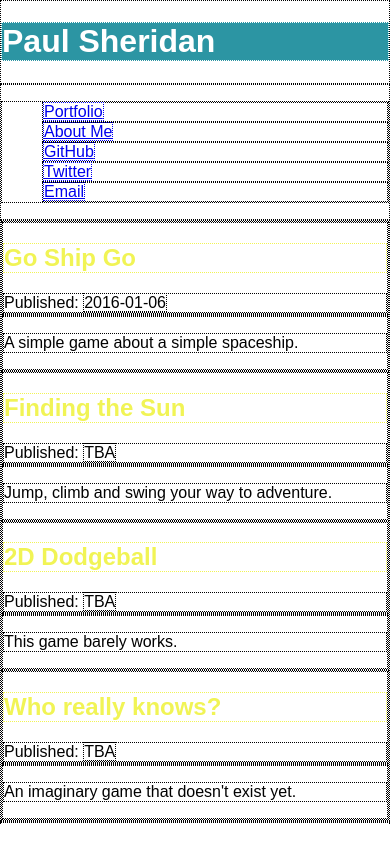
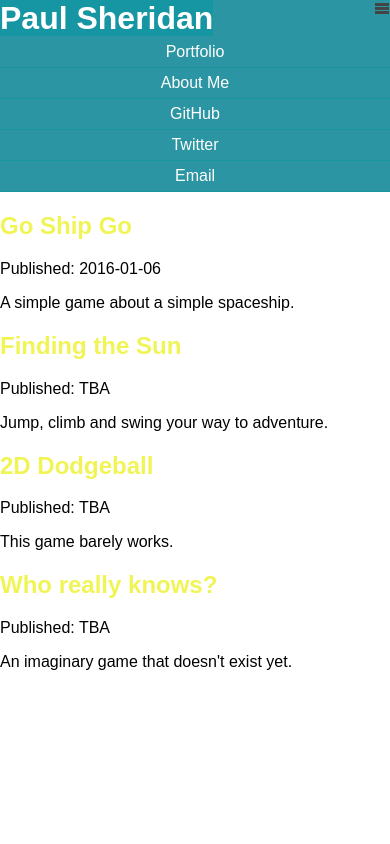
Before and after one commit to paulsheridan/portfolio, a plain HTML site: page index.html in a window 390 px wide. Drawn offline with nearby package versions, Linux system fonts and the light colour scheme.

Commit message:
hamburger moved to top level

```diff
--- a/index.html
+++ b/index.html
@@ -2,13 +2,15 @@
 <html>
   <head>
     <meta charset="utf-8">
+    <meta name="viewport" content="width=device-width", initial-scale="1">
     <title>My Portfolio</title>
     <link rel="stylesheet" href="styles/style.css">
     <link rel="stylesheet" href="vendor/normalize.css">
   </head>
   <body>
-    <header>
+    <header class="header-content">
       <h1>Paul Sheridan</h1>
+      <a href="#menu"><img src="styles/images/menu.svg" class="hamburger" alt=""></a>
     </header>
     <nav class="nav-bar">
       <ul>
--- a/scripts/viewManager.js
+++ b/scripts/viewManager.js
@@ -6,8 +6,14 @@ pageView.mainNav = function() {
     $('.tab-content').hide();
     $('#' + $(this).data('content')).fadeIn();
   });
-
   $('.nav-bar .tab:first').click();
 };
 
+pageView.toggleNav = function(){
+  $('.hamburger').on('click', function(){
+  $('nav ul').toggle();
+  })
+};
+
 pageView.mainNav();
+pageView.toggleNav();
--- a/styles/style.css
+++ b/styles/style.css
@@ -1,20 +1,80 @@
-body * {
+/*body * {
   border: 1px dotted;
-}
+}*/
 
 ul {
   list-style-type: none;
+}
+
+h1 {
+  background-color: rgb(22, 149, 163);
+  color: rgb(255, 255, 255);
+}
+
+h2 {
+  color: rgb(241, 244, 85);
+}
+
+.header-content {
+  background-color: rgb(44, 149, 163);
+}
+
+.header-content h1 {
+  display: inline;
+}
+
+.header-content a {
+  display: inline;
+  float: right;
+  font-size: 15;
 }
 
 .template {
   display: none;
 }
 
-h1 {
+.nav-bar ul {
+  list-style: none;
   background-color: rgb(44, 149, 163);
-  color: rgb(255, 255, 255);
+  text-align: center;
+  padding: 0;
+  margin: 0;
+}
+.nav-bar li {
+  line-height: 30px;
+  height: 30px;
+  border-bottom: 1px solid rgb(22, 149, 163);
 }
 
-h2 {
-  color: rgb(241, 244, 85);
+.nav-bar a {
+  color: rgb(255, 255, 255);
+  display: block;
+  transition: .3s background-color;
+  text-decoration: none;
 }
+
+.nav-bar a:hover {
+  background-color: rgb(241, 244, 85);
+}
+
+.nav-bar a.active {
+  background-color: rgb(255, 255, 255);
+  color: rgb(255, 255, 255);
+  cursor: default;
+}
+
+@media screen and (min-width: 640px) {
+  .nav-bar li {
+    width: 120px;
+    border-bottom: none;
+    height: 50px;
+    line-height: 50px;
+    font-size: 1.4em;
+    display: inline-block;
+    margin-right: -4px;
+  }
+
+  .hamburger {
+    display: none;
+  }
+}
--- /dev/null
+++ b/styles/styleGuide.css
@@ -0,0 +1,16 @@
+p {
+  color: rgb(34, 83, 120);
+}
+
+body {
+  background-color: rgb(255, 255, 226);
+}
+
+.nav-bar {
+  background-color: rgb(22, 149, 163);
+  color: rgb(172, 240, 242);
+}
+
+.not-sure-yet {
+  color: rgb(235, 127, 0);
+}
```
Also changed, not shown: styles/images/menu.svg (added).
